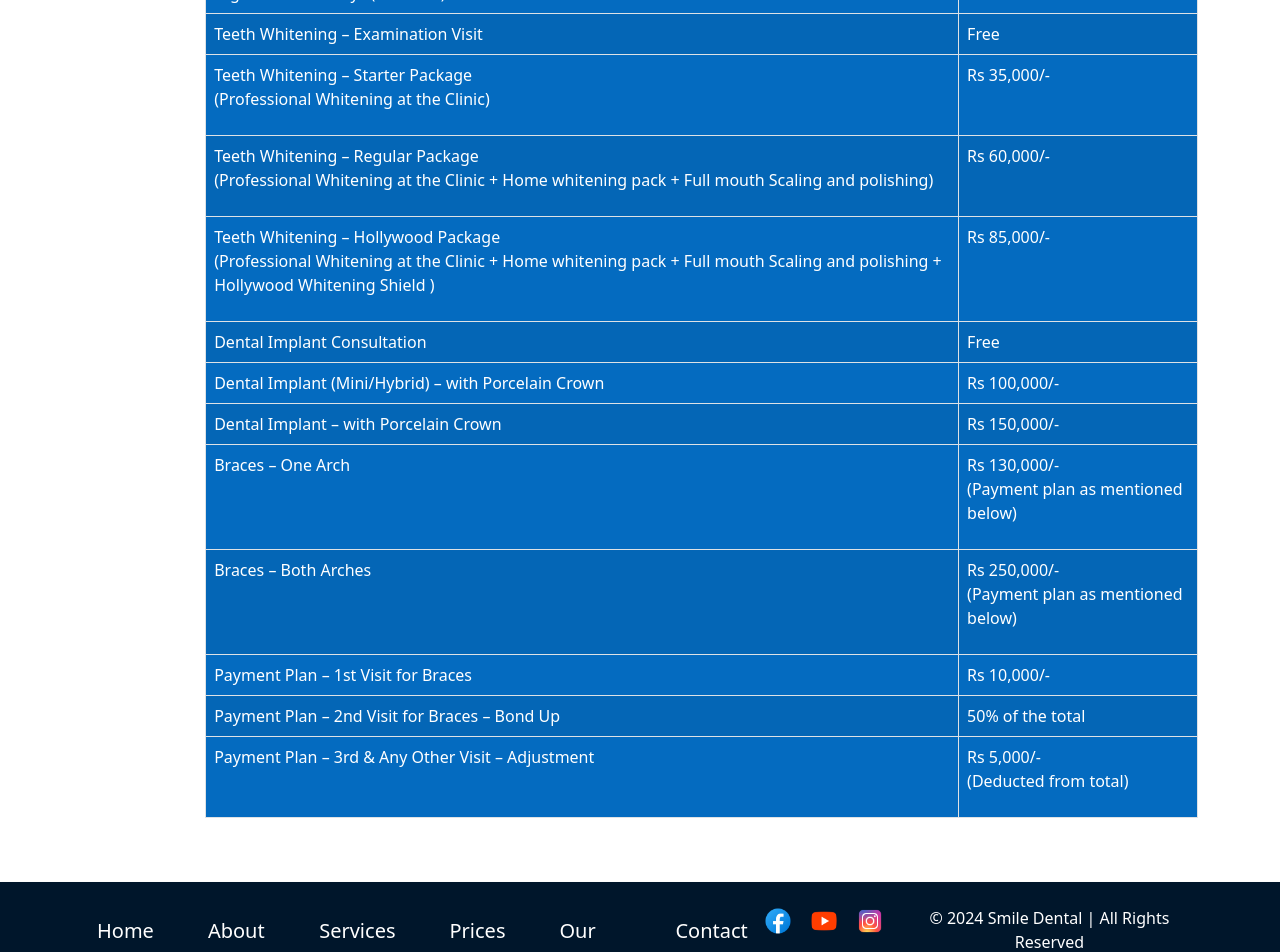
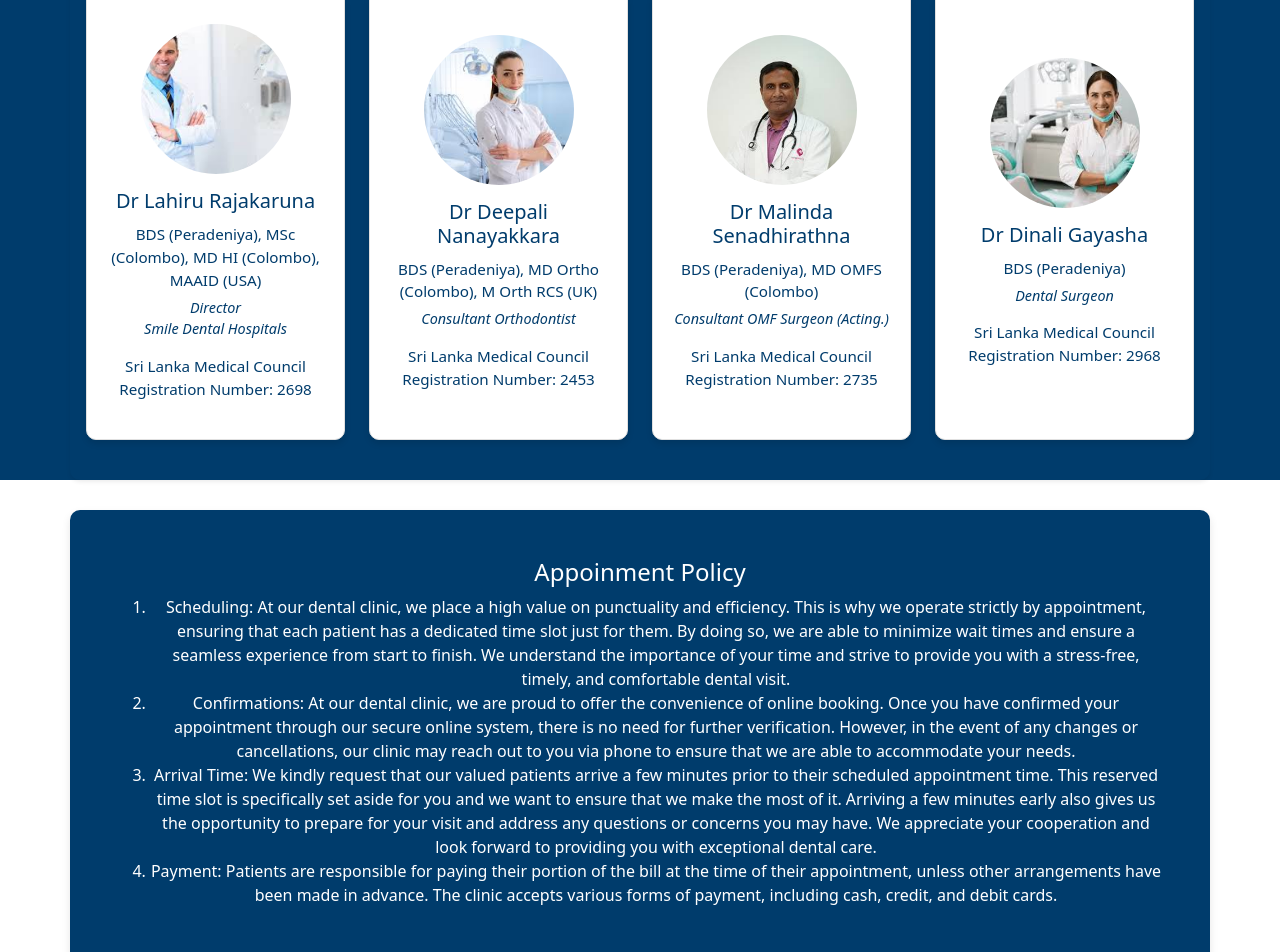
Before and after one commit to Dinethchathurya/Dental-Full-Stack-Project, a React (Vite) app in the folder app/frontend/: page / in a window 1280 px wide. Shown: the part 300-1252 px from the top of the page. Built offline with nearby package versions, Linux system fonts and the light colour scheme.

Commit message:
feat : our Team page

```diff
--- a/app/frontend/src/App.jsx
+++ b/app/frontend/src/App.jsx
@@ -1,12 +1,13 @@
 import React from "react";
 import HomePage from "./pages/home";
 import Price from "./pages/price";
+import OurTeam from "./pages/ourTeam";
 
 function App() {
   return (
     <>
       {/* <HomePage /> */}
-      <Price />
+      <OurTeam />
     </>
   );
 }
--- /dev/null
+++ b/app/frontend/src/components/Team.jsx
@@ -0,0 +1,83 @@
+import React from "react";
+
+const Team = () => {
+  return (
+    <>
+      <div className="bg-custom-blue">
+        {/* <!-- Section Shading (Introduction Section) --> */}
+        <div className="container shaded-section shadow-sm p-5">
+          <div className="text-center">
+            <p>
+              At our smile dental surgery implants and teeth whitening centre,
+              we take pride in having some of the most skilled and highly
+              qualified dentists in Sri Lanka. Their expertise and commitment to
+              providing the highest quality of care guarantees that each patient
+              will receive exceptional and professional dental services.
+              {/* <!-- <a href="#" className="text-decoration-none text-primary">Know more about Smile Dental</a> --> */}
+            </p>
+          </div>
+        </div>
+
+        <div className="container shaded-section shadow-sm p-3">
+          <div className="row text-center text-custom-blue">
+            {/* <!-- Profile 1 --> */}
+            <div className="col-md-3 mb-4">
+              <div className="profile-card">
+                <img src="D1.jpg" alt="Dr Lahiru Rajakaruna" />
+                <h5>Dr Lahiru Rajakaruna</h5>
+                <p>
+                  BDS (Peradeniya), MSc (Colombo), MD HI (Colombo), MAAID (USA)
+                </p>
+                <p>
+                  <em>
+                    {" "}
+                    Director <br />
+                    Smile Dental Hospitals
+                  </em>
+                </p>
+                <p>Sri Lanka Medical Council Registration Number: 2698</p>
+              </div>
+            </div>
+            {/* <!-- Profile 2 --> */}
+            <div className="col-md-3 mb-4">
+              <div className="profile-card">
+                <img src="D2.jpg" alt="Dr Deepal Nanayakkara" />
+                <h5>Dr Deepali Nanayakkara</h5>
+                <p>BDS (Peradeniya), MD Ortho (Colombo), M Orth RCS (UK)</p>
+                <p>
+                  <em>Consultant Orthodontist</em>
+                </p>
+                <p>Sri Lanka Medical Council Registration Number: 2453</p>
+              </div>
+            </div>
+            {/* <!-- Profile 3 --> */}
+            <div className="col-md-3 mb-4">
+              <div className="profile-card">
+                <img src="D3.jpg" alt="Dr Malinda Senadhirathna" />
+                <h5>Dr Malinda Senadhirathna</h5>
+                <p>BDS (Peradeniya), MD OMFS (Colombo)</p>
+                <p>
+                  <em>Consultant OMF Surgeon (Acting.)</em>
+                </p>
+                <p>Sri Lanka Medical Council Registration Number: 2735</p>
+              </div>
+            </div>
+            {/* <!-- Profile 4 --> */}
+            <div className="col-md-3 mb-4">
+              <div className="profile-card">
+                <img src="D4.jpg" alt="Dr Dinali Gayasha" />
+                <h5>Dr Dinali Gayasha</h5>
+                <p>BDS (Peradeniya)</p>
+                <p>
+                  <em>Dental Surgeon</em>
+                </p>
+                <p>Sri Lanka Medical Council Registration Number: 2968</p>
+              </div>
+            </div>
+          </div>
+        </div>
+      </div>
+    </>
+  );
+};
+export default Team;
--- /dev/null
+++ b/app/frontend/src/components/appoinmentPolicy.jsx
@@ -0,0 +1,49 @@
+import React from "react";
+
+const AppoinmentPolicy = () => {
+  return (
+    <>
+      <div className="container shaded-section bg-custom-blue p-5">
+        <div className="text-center">
+          <h4>Appoinment Policy</h4>
+          <ol>
+            <li>
+              Scheduling: At our dental clinic, we place a high value on
+              punctuality and efficiency. This is why we operate strictly by
+              appointment, ensuring that each patient has a dedicated time slot
+              just for them. By doing so, we are able to minimize wait times and
+              ensure a seamless experience from start to finish. We understand
+              the importance of your time and strive to provide you with a
+              stress-free, timely, and comfortable dental visit.
+            </li>
+            <li>
+              Confirmations: At our dental clinic, we are proud to offer the
+              convenience of online booking. Once you have confirmed your
+              appointment through our secure online system, there is no need for
+              further verification. However, in the event of any changes or
+              cancellations, our clinic may reach out to you via phone to ensure
+              that we are able to accommodate your needs.
+            </li>
+            <li>
+              Arrival Time: We kindly request that our valued patients arrive a
+              few minutes prior to their scheduled appointment time. This
+              reserved time slot is specifically set aside for you and we want
+              to ensure that we make the most of it. Arriving a few minutes
+              early also gives us the opportunity to prepare for your visit and
+              address any questions or concerns you may have. We appreciate your
+              cooperation and look forward to providing you with exceptional
+              dental care.
+            </li>
+            <li>
+              Payment: Patients are responsible for paying their portion of the
+              bill at the time of their appointment, unless other arrangements
+              have been made in advance. The clinic accepts various forms of
+              payment, including cash, credit, and debit cards.
+            </li>
+          </ol>
+        </div>
+      </div>
+    </>
+  );
+};
+export default AppoinmentPolicy;
--- /dev/null
+++ b/app/frontend/src/pages/ourTeam.jsx
@@ -0,0 +1,17 @@
+import React from "react";
+import NavbarComponent from "../components/navbar";
+import Footer from "../components/footer";
+import Team from "../components/Team";
+import AppoinmentPolicy from "../components/appoinmentPolicy";
+
+const OurTeam = () => {
+    return (
+        <>
+        <NavbarComponent />
+        <Team />
+        <AppoinmentPolicy />
+        <Footer />
+        </>
+    );
+};
+export default OurTeam;
```
